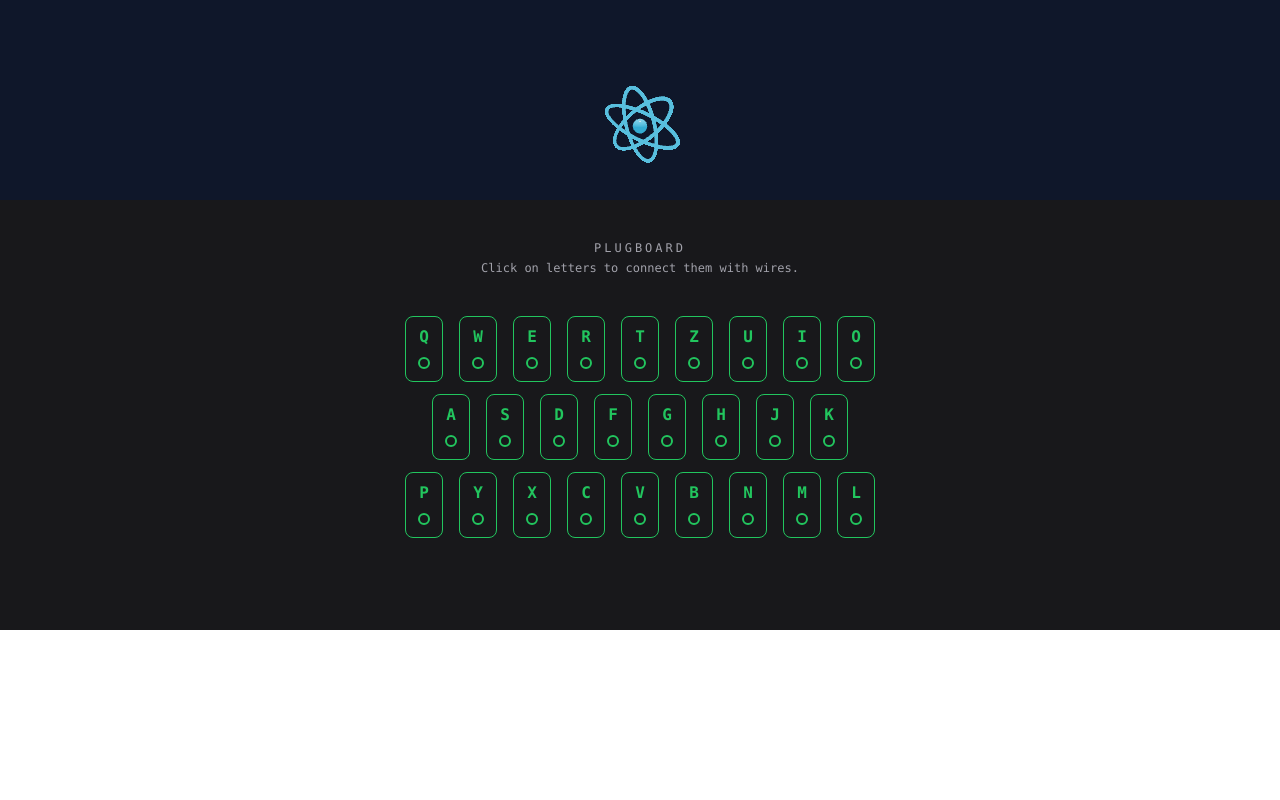
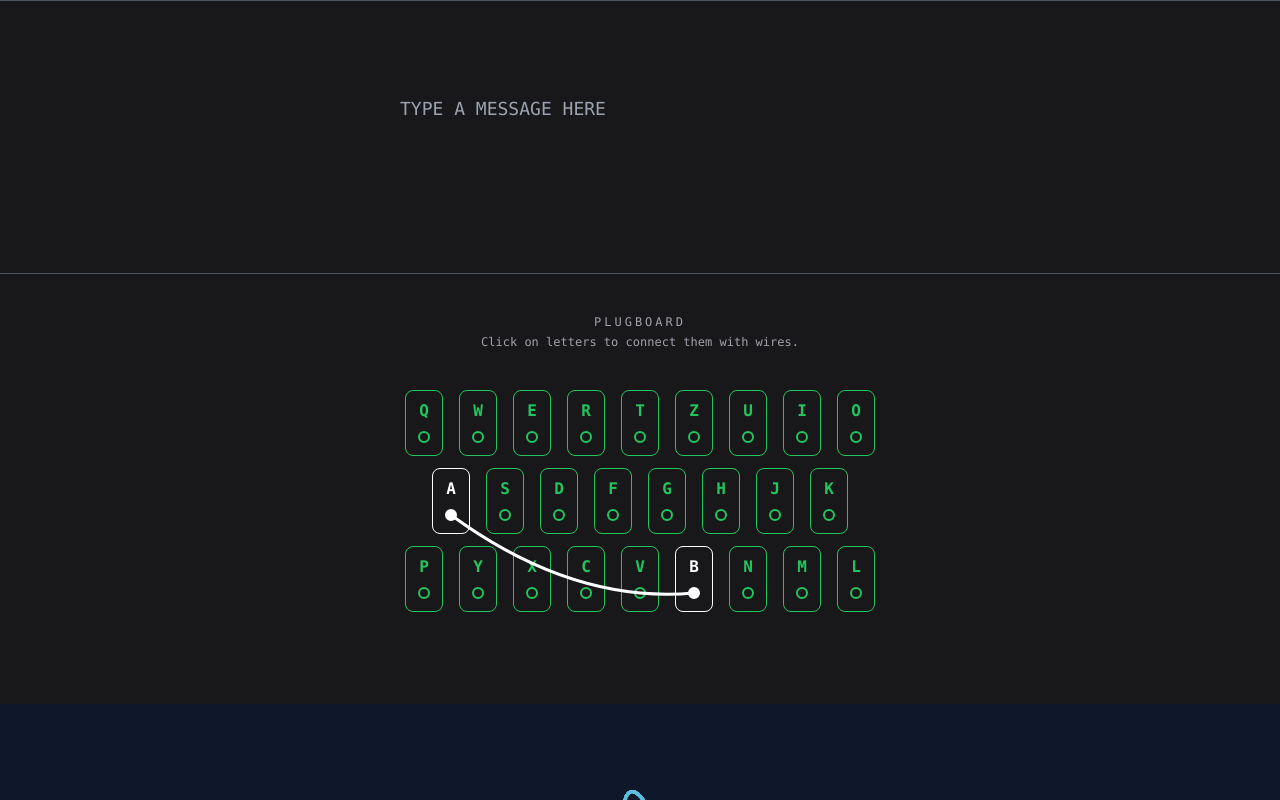
Before and after one commit to alextebbs/enigma, a Next.js app: page / in a window 1280 px wide. Built offline with nearby package versions, Linux system fonts and the light colour scheme.

Commit message:
connect input/output to plugboard

```diff
--- /dev/null
+++ b/src/components/dom/IO.tsx
@@ -0,0 +1,63 @@
+import { useState } from 'react'
+
+export default function IO({
+  plugboardState,
+  currentPressedKey,
+  setCurrentPressedKey,
+}) {
+  const [plainText, setPlainText] = useState('')
+  const [cipherText, setCipherText] = useState('')
+
+  const onTextAreaChange = (e) => {
+    if (e.repeat == true) return
+
+    console.log(plugboardState)
+
+    let newCipherText = ''
+
+    ;[...e.target.value].forEach((c) => {
+      c = c.toUpperCase()
+
+      if (isNaN(c) && c in plugboardState) {
+        newCipherText = newCipherText + plugboardState[c]
+      } else {
+        newCipherText = newCipherText + c
+      }
+    })
+
+    setCipherText(newCipherText)
+    setPlainText(e.target.value)
+  }
+
+  const onTextAreaKeyDown = (e) => {
+    if (e.repeat == true && e.key !== 'Backspace' && e.key !== 'Delete') {
+      e.preventDefault()
+      return
+    }
+
+    // Check if e.keyCode is a single letter
+    if (e.keyCode >= 65 && e.keyCode <= 90) {
+      setCurrentPressedKey(e.key.toUpperCase())
+    }
+  }
+
+  const onTextAreaKeyUp = (e) => {
+    setCurrentPressedKey('')
+  }
+
+  return (
+    <div className='flex align-center justify-center border-y w-full border-gray-600 relative'>
+      <textarea
+        onChange={(e) => onTextAreaChange(e)}
+        onKeyDown={(e) => onTextAreaKeyDown(e)}
+        onKeyUp={(e) => onTextAreaKeyUp(e)}
+        value={plainText}
+        placeholder='Type a Message here'
+        className='bg-transparent leading-[3.5rem] whitespace-pre-wrap w-full p-20 h-auto max-w-screen-sm uppercase text-gray-50 focus:border-none focus:outline-none text-lg font-mono resize-none'
+      />
+      <div className='break-words	pointer-events-none leading-[3.5rem] top-[1.5rem] text-gray-500 whitespace-pre-wrap	absolute w-full p-20 h-auto max-w-screen-sm uppercase focus:border-none focus:outline-none text-lg font-mono'>
+        {cipherText}
+      </div>
+    </div>
+  )
+}
--- a/src/components/dom/Plugboard/Plugboard.tsx
+++ b/src/components/dom/Plugboard.tsx
@@ -1,5 +1,12 @@
 import { KeyboardLayout } from '@/_globals'
 import { useRef, useEffect, useState, forwardRef } from 'react'
+
+import resolveConfig from 'tailwindcss/resolveConfig'
+import tailwindConfig from 'tailwind.config.js'
+
+const fullConfig = resolveConfig(tailwindConfig)
+
+console.log(fullConfig)
 
 type Point = [x: number, y: number]
 
@@ -33,13 +40,23 @@ interface PlugboardKeyProps {
   active: boolean
   char: string
   hovered: boolean
+  pressed: boolean
   onPlugboardKeyClick: Function
   onPlugboardKeyMouseEnter: Function
   onPlugboardKeyMouseLeave: Function
 }
 
-const PlugboardKey = forwardRef<HTMLDivElement, PlugboardKeyProps>(function PlugboardKey(
-  { active, char, hovered, onPlugboardKeyClick, onPlugboardKeyMouseEnter, onPlugboardKeyMouseLeave },
+const PlugboardKey = forwardRef<HTMLDivElement, PlugboardKeyProps>(
+  function PlugboardKey(
+    {
+      char,
+      active,
+      hovered,
+      pressed,
+      onPlugboardKeyClick,
+      onPlugboardKeyMouseEnter,
+      onPlugboardKeyMouseLeave,
+    },
     ref,
   ) {
     let keyStateClasses = 'text-green-500 border-green-500'
@@ -57,6 +74,10 @@ const PlugboardKey = forwardRef<HTMLDivElement, PlugboardKeyProps>(function Plug
       keyStateClasses = 'text-red-500 border-red-500'
       dotStateClasses = 'bg-red-500 border-red-500'
     }
+    if (pressed) {
+      keyStateClasses = 'text-yellow-500 border-yellow-500'
+      dotStateClasses = 'bg-yellow-500 border-yellow-500'
+    }
 
     return (
       <span
@@ -67,15 +88,21 @@ const PlugboardKey = forwardRef<HTMLDivElement, PlugboardKeyProps>(function Plug
         onMouseLeave={(e) => onPlugboardKeyMouseLeave(e)}
         className={`plugboardKey hover:cursor-pointer inline-block px-3 mx-2 py-2 pb-3 rounded-lg uppercase font-bold border font-mono ${keyStateClasses}`}>
         {char.toLowerCase()}
-      <div className={`rounded-full w-3 h-3 border-2 mt-2 ${dotStateClasses}`}></div>
+        <div
+          className={`rounded-full w-3 h-3 border-2 mt-2 ${dotStateClasses}`}></div>
       </span>
     )
-})
+  },
+)
 
-export default function Plugboard() {
+export default function Plugboard({
+  plugboardState,
+  setPlugboardState,
+  currentPressedKey,
+}) {
   console.log('RENDERING')
 
-  const [plugboardState, setPlugboardState] = useState({})
+  // const [plugboardState, setPlugboardState] = useState({})
   const [workingKey, setWorkingKey] = useState('')
   const [hoveredKey, setHoveredKey] = useState('')
 
@@ -99,8 +126,7 @@ export default function Plugboard() {
     return keysRef.current
   }
 
-  useEffect(
-    () => {
+  useEffect(() => {
     console.log('doing useeffect things')
     ;[canvas.current, workingCanvas.current].forEach((el) => {
       el.style.width = '100%'
@@ -112,12 +138,16 @@ export default function Plugboard() {
     canvasRect.current = workingCanvas.current.getBoundingClientRect()
 
     drawPlugboardState(plugboardState)
-    } /* Why does this not work? [plugboardState] */,
-  )
+  })
 
   const clearWorkingCanvas = () => {
     const ctx = workingCanvas.current.getContext('2d')
-    ctx.clearRect(0, 0, workingCanvas.current.width, workingCanvas.current.height)
+    ctx.clearRect(
+      0,
+      0,
+      workingCanvas.current.width,
+      workingCanvas.current.height,
+    )
   }
 
   const drawPlugboardState = (plugboardState) => {
@@ -126,8 +156,12 @@ export default function Plugboard() {
     console.log('rendering plugboard state')
 
     Object.entries(uniquePairs).forEach((item) => {
-      const startEl = document.querySelector(`[data-key="${item[0]}"]`) as HTMLElement
-      const endEl = document.querySelector(`[data-key="${item[1]}"]`) as HTMLElement
+      const startEl = document.querySelector(
+        `[data-key="${item[0]}"]`,
+      ) as HTMLElement
+      const endEl = document.querySelector(
+        `[data-key="${item[1]}"]`,
+      ) as HTMLElement
 
       const startRect = startEl.children[0].getBoundingClientRect()
       const endRect = endEl.children[0].getBoundingClientRect()
@@ -144,16 +178,41 @@ export default function Plugboard() {
         endRect.top - cRect.top + endRect.height / 2,
       ]
 
-      let color = startEl.dataset.key == hoveredKey || endEl.dataset.key == hoveredKey ? 'red' : 'white'
+      let color
+
+      console.log('currentPressedKey', currentPressedKey)
+      console.log('startEl.dataset.key', startEl.dataset.key)
+
+      if (
+        startEl.dataset.key == currentPressedKey ||
+        endEl.dataset.key == currentPressedKey
+      ) {
+        color = fullConfig.theme.colors.yellow[500]
+      } else if (
+        startEl.dataset.key == hoveredKey ||
+        endEl.dataset.key == hoveredKey
+      ) {
+        color = fullConfig.theme.colors.red[500]
+      } else {
+        color = 'white'
+      }
 
       drawBezier(canvas.current.getContext('2d'), bezierStart, bezierEnd, color)
     })
   }
 
-  const drawBezier = (ctx: CanvasRenderingContext2D, start: Point, end: Point, color: string) => {
+  const drawBezier = (
+    ctx: CanvasRenderingContext2D,
+    start: Point,
+    end: Point,
+    color: string,
+  ) => {
     // const distanceOffset = (1 / getDistance(...start, ...end)) * 500
     const distanceOffset = 50
-    const mid: Point = [(start[0] + end[0]) / 2, (start[1] + end[1]) / 2 + distanceOffset]
+    const mid: Point = [
+      (start[0] + end[0]) / 2,
+      (start[1] + end[1]) / 2 + distanceOffset,
+    ]
     ctx.strokeStyle = color
     ctx.lineWidth = 3
     ctx.beginPath()
@@ -170,7 +229,10 @@ export default function Plugboard() {
     if (isEditing.current) {
       isEditing.current = false
 
-      if (thisKey.dataset.key == workingKey || thisKey.dataset.key in plugboardState) {
+      if (
+        thisKey.dataset.key == workingKey ||
+        thisKey.dataset.key in plugboardState
+      ) {
         clearWorkingCanvas()
         setWorkingKey('')
         return
@@ -237,8 +299,14 @@ export default function Plugboard() {
           <canvas ref={workingCanvas} id='plugboardWorkingCanvas'></canvas>
         </div>
 
-        <div id='plugboard' ref={plugboard} onMouseMove={(e) => onPlugboardMouseMove(e)} className='p-20 pt-10'>
-          <div className='font-mono uppercase tracking-[.25em] text-xs text-center text-zinc-400 pb-1'>Plugboard</div>
+        <div
+          id='plugboard'
+          ref={plugboard}
+          onMouseMove={(e) => onPlugboardMouseMove(e)}
+          className='p-20 pt-10'>
+          <div className='font-mono uppercase tracking-[.25em] text-xs text-center text-zinc-400 pb-1'>
+            Plugboard
+          </div>
           <div className='font-mono text-xs text-center text-zinc-400 pb-10'>
             Click on letters to connect them with wires.
           </div>
@@ -258,8 +326,19 @@ export default function Plugboard() {
                         }
                       }}
                       char={char}
-                      active={char in plugboardState || workingKey === char ? true : false}
-                      hovered={hoveredKey === char || plugboardState[char] === hoveredKey}
+                      active={
+                        char in plugboardState || workingKey === char
+                          ? true
+                          : false
+                      }
+                      hovered={
+                        hoveredKey === char ||
+                        plugboardState[char] === hoveredKey
+                      }
+                      pressed={
+                        currentPressedKey === char ||
+                        plugboardState[char] === currentPressedKey
+                      }
                       onPlugboardKeyClick={onPlugboardKeyClick}
                       onPlugboardKeyMouseEnter={onPlugboardKeyMouseEnter}
                       onPlugboardKeyMouseLeave={onPlugboardKeyMouseLeave}
--- a/src/components/dom/Plugboard/PlugboardKey.tsx
+++ /dev/null
@@ -1,19 +0,0 @@
-import { KeyboardLayout } from '@/_globals'
-import { useEffect, useState } from 'react'
-
-export default function PlugboardKey(props) {
-  return (
-    <span
-      data-key={props.char}
-      onClick={(e) => props.onPlugboardKeyClick(e)}
-      className={`plugboardKey hover:cursor-pointer inline-block px-3 mx-2 py-2 pb-3 rounded-sm lowercase border font-mono ${
-        props.active ? 'text-white border-white' : 'text-green-500 border-green-500'
-      }`}>
-      {props.char.toLowerCase()}
-      <div
-        className={`rounded-full w-3 h-3 border-2 mt-2 ${
-          props.active ? 'bg-white border-white' : 'border-green-500'
-        }`}></div>
-    </span>
-  )
-}
--- a/src/pages/_app.tsx
+++ b/src/pages/_app.tsx
@@ -1,4 +1,4 @@
-import { useRef } from 'react'
+import { useRef, createContext } from 'react'
 import dynamic from 'next/dynamic'
 import Header from '@/config'
 import Layout from '@/components/dom/Layout'
@@ -6,12 +6,19 @@ import '@/styles/index.css'
 
 const Scene = dynamic(() => import('@/components/canvas/Scene'), { ssr: true })
 
+const PlugboardContext = createContext({})
+
 export default function App({ Component, pageProps = { title: 'index' } }) {
   const ref = useRef()
+
   return (
     <>
       <Header title={pageProps.title} />
       <Layout ref={ref}>
+        <Component {...pageProps} />
+        {/* The canvas can either be in front of the dom or behind. If it is in front it can overlay contents.
+         * Setting the event source to a shared parent allows both the dom and the canvas to receive events.
+         * Since the event source is now shared, the canvas would block events, we prevent that with pointerEvents: none. */}
         {Component?.canvas && (
           <div className='h-[25vh] bg-slate-900'>
             <Scene className='pointer-events-none' eventSource={ref} eventPrefix='client'>
@@ -19,10 +26,6 @@ export default function App({ Component, pageProps = { title: 'index' } }) {
             </Scene>
           </div>
         )}
-        <Component {...pageProps} />
-        {/* The canvas can either be in front of the dom or behind. If it is in front it can overlay contents.
-         * Setting the event source to a shared parent allows both the dom and the canvas to receive events.
-         * Since the event source is now shared, the canvas would block events, we prevent that with pointerEvents: none. */}
       </Layout>
     </>
   )
--- a/src/pages/index.tsx
+++ b/src/pages/index.tsx
@@ -1,5 +1,7 @@
 import dynamic from 'next/dynamic'
-import Plugboard from '@/components/dom/Plugboard/Plugboard'
+import Plugboard from '@/components/dom/Plugboard'
+import IO from '@/components/dom/IO'
+import { createContext, useState } from 'react'
 
 // Dynamic import is used to prevent a payload when the website starts, that includes threejs, r3f etc..
 // WARNING ! errors might get obfuscated by using dynamic import.
@@ -9,9 +11,22 @@ const Logo = dynamic(() => import('@/components/canvas/Logo'), { ssr: false })
 
 // Dom components go here
 export default function Page(props) {
+  const [plugboardState, setPlugboardState] = useState({ A: 'B', B: 'A' })
+  const [currentPressedKey, setCurrentPressedKey] = useState('')
+
   return (
     <>
-      <Plugboard />
+      <IO
+        plugboardState={plugboardState}
+        currentPressedKey={currentPressedKey}
+        setCurrentPressedKey={setCurrentPressedKey}
+      />
+
+      <Plugboard
+        currentPressedKey={currentPressedKey}
+        plugboardState={plugboardState}
+        setPlugboardState={setPlugboardState}
+      />
     </>
   )
 }
--- a/tailwind.config.js
+++ b/tailwind.config.js
@@ -1,6 +1,10 @@
+/** @type {import('tailwindcss').Config} */
 module.exports = {
   mode: 'jit',
-  content: ['./src/pages/**/*.{js,ts,jsx,tsx}', './src/components/**/*.{js,ts,jsx,tsx}'], // remove unused styles in production
+  content: [
+    './src/pages/**/*.{js,ts,jsx,tsx}',
+    './src/components/**/*.{js,ts,jsx,tsx}',
+  ], // remove unused styles in production
   darkMode: 'media', // or 'media' or 'class'
   theme: {
     extend: {},
```
Also changed, not shown: 1 other file (tests, documents, lock files or other folders). Lines whose indentation alone changed are shown as unchanged.
